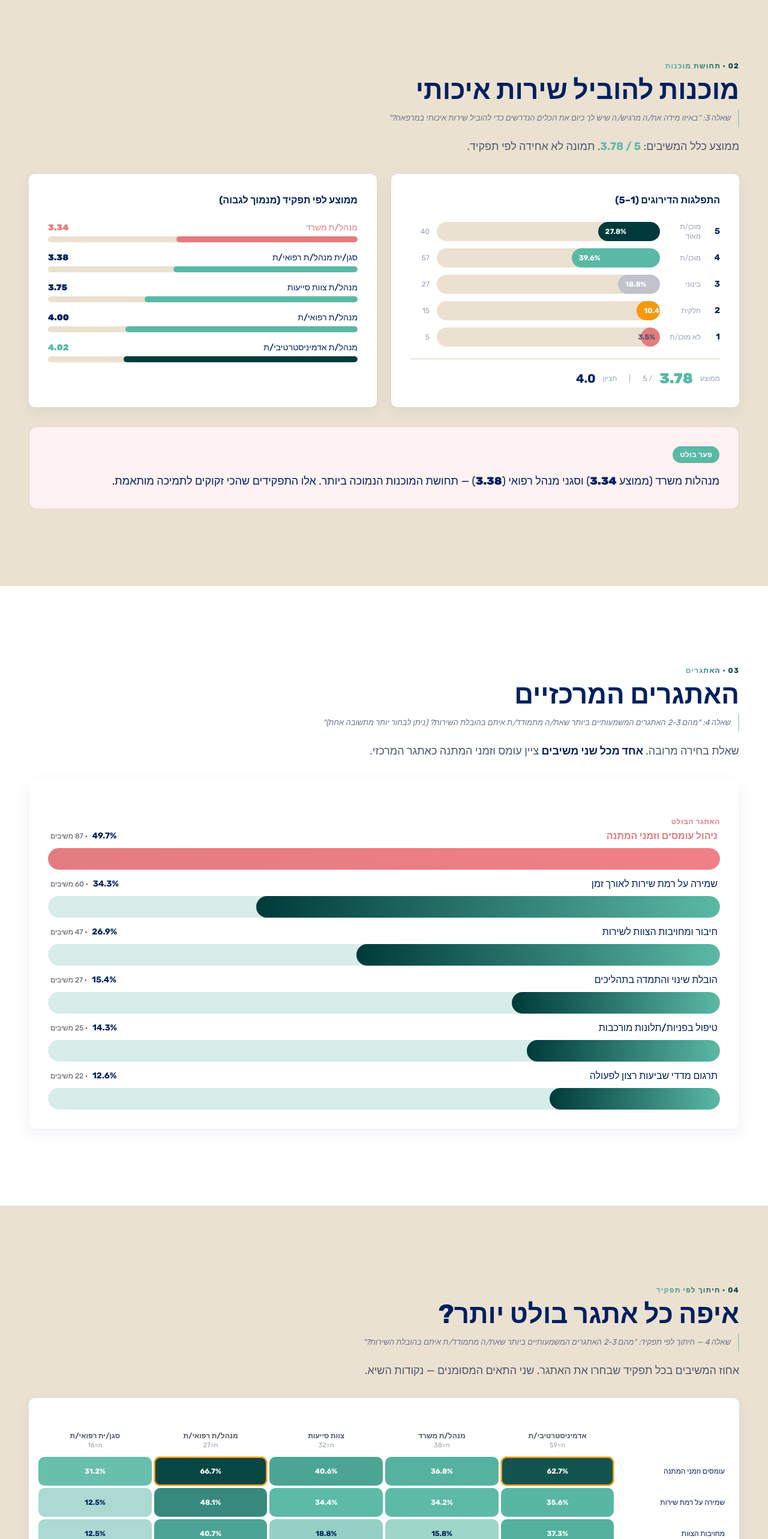
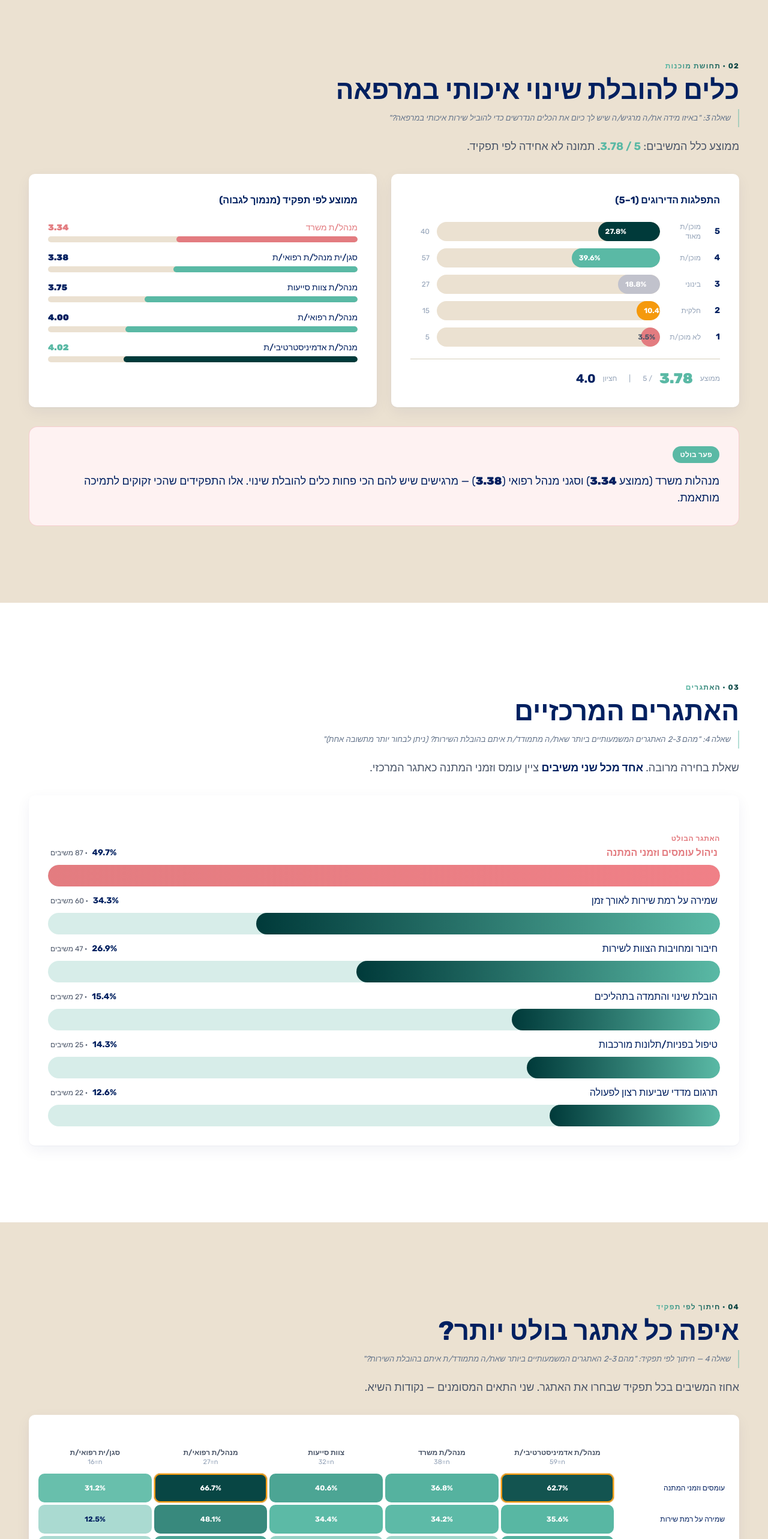
Before and after one commit to Dorvad/Maccabi-dent-insights-, a React (Vite) app: page / in a window 1280 px wide. Shown: the part 1680-4246 px from the top of the page at 60% size. Built offline with nearby package versions, Linux system fonts and the light colour scheme.

Commit message:
Update readiness copy and role label text

```diff
--- a/src/components/sections/S4Readiness.tsx
+++ b/src/components/sections/S4Readiness.tsx
@@ -17,7 +17,7 @@ export default function S4Readiness() {
       <div className="container-md">
         <Reveal>
           <p className="section__eyebrow">02 · תחושת מוכנות</p>
-          <h2 id="s4-title" className="section__title">מוכנות להוביל שירות איכותי</h2>
+          <h2 id="s4-title" className="section__title">כלים להובלת שינוי איכותי במרפאה</h2>
           <span className="section__question">שאלה 3: "באיזו מידה את/ה מרגיש/ה שיש לך כיום את הכלים הנדרשים כדי להוביל שירות איכותי במרפאה?"</span>
           <p className="section__sub">
             ממוצע כלל המשיבים: <strong className="text-md-primary"><span className="ltr">3.78 / 5</span></strong>. תמונה לא אחידה לפי תפקיד.
@@ -99,7 +99,7 @@ export default function S4Readiness() {
         </div>
 
         <InsightCard tag="פער בולט" delay={200} accent>
-          מנהלות משרד (ממוצע <span className="ltr font-black">3.34</span>) וסגני מנהל רפואי (<span className="ltr font-black">3.38</span>) — תחושת המוכנות הנמוכה ביותר. אלו התפקידים שהכי זקוקים לתמיכה מותאמת.
+          מנהלות משרד (ממוצע <span className="ltr font-black">3.34</span>) וסגני מנהל רפואי (<span className="ltr font-black">3.38</span>) — מרגישים שיש להם הכי פחות כלים להובלת שינוי. אלו התפקידים שהכי זקוקים לתמיכה מותאמת.
         </InsightCard>
       </div>
     </section>
--- a/src/data/surveyData.ts
+++ b/src/data/surveyData.ts
@@ -47,7 +47,7 @@ export const challenges = [
 ]
 
 export const heatmapRoles = [
-  { key: 'admin',  short: 'אדמיניסטרטיבי/ת', n: 59 },
+  { key: 'admin',  short: 'מנהל/ת אדמיניסטרטיבי/ת', n: 59 },
   { key: 'office', short: 'מנהל/ת משרד',      n: 38 },
   { key: 'asst',   short: 'צוות סייעות',       n: 32 },
   { key: 'med',    short: 'מנהל/ת רפואי/ת',    n: 27 },
```
